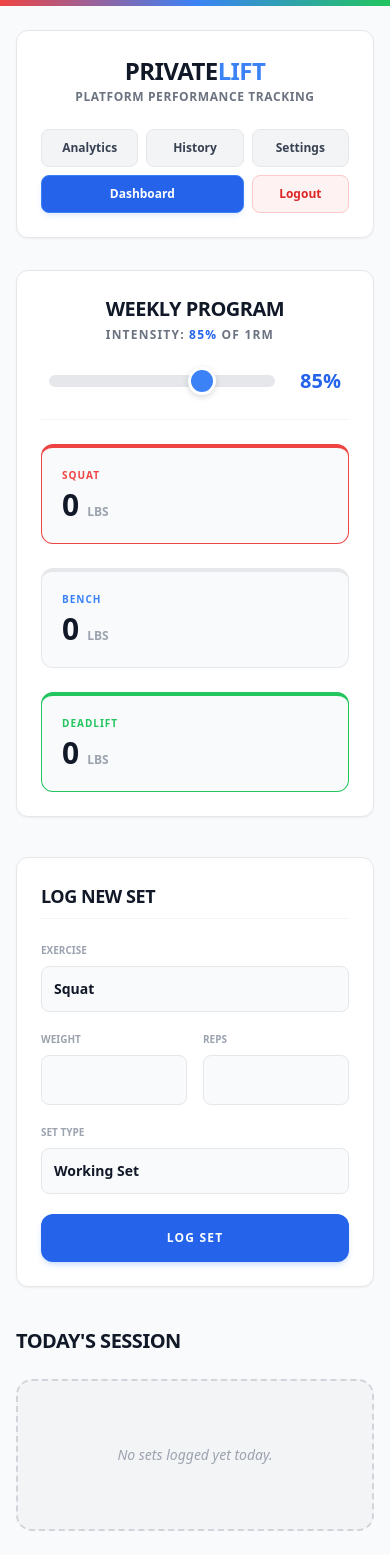
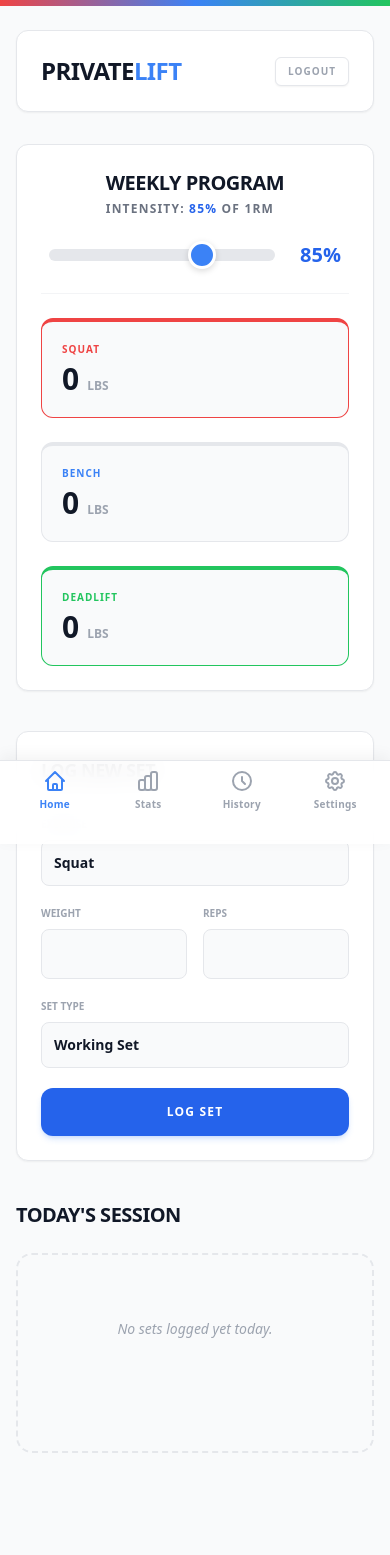
Before and after one commit to jeremiahn/PrivateLift, a Django app: page / in a window 390 px wide. After the commit the page ends 1453 px from the top, so only its background shows below. Run offline with Django 5.2, Linux system fonts and the light colour scheme; the visitor is signed in with stand-in values (Sample User, id 1); data that the repository does not hold is empty; some libraries are stand-ins or nearby versions.

Commit message:
Refactored dashboard HTMX layout, fixed timezone bug, and added native mobile tab bar

```diff
--- a/lifting/templates/lifting/base.html
+++ b/lifting/templates/lifting/base.html
@@ -7,46 +7,91 @@
     <script src="https://cdn.tailwindcss.com"></script>
     <script src="https://unpkg.com/htmx.org@1.9.10"></script>
 </head>
-<body hx-headers='{"X-CSRFToken": "{{ csrf_token }}"}' class="bg-gray-50 text-gray-900 dark:bg-gray-900 dark:text-gray-100 min-h-screen transition-colors duration-200">
+<body hx-headers='{"X-CSRFToken": "{{ csrf_token }}"}' class="bg-gray-50 text-gray-900 dark:bg-gray-900 dark:text-gray-100 min-h-screen transition-colors duration-200 relative">
 
     <div class="h-1.5 bg-gradient-to-r from-red-500 via-blue-500 to-green-500 w-full"></div>
 
-    <main class="max-w-6xl mx-auto px-4 py-6">
-        <header class="flex flex-col md:flex-row justify-between items-center bg-white dark:bg-gray-800 p-6 rounded-xl border border-gray-200 dark:border-gray-700 shadow-sm dark:shadow-lg mb-8 gap-6 transition-colors">
-            <div class="text-center md:text-left">
+    <main class="max-w-6xl mx-auto px-4 py-6 pb-24 md:pb-6">
+        <header class="flex flex-row justify-between items-center bg-white dark:bg-gray-800 p-6 rounded-xl border border-gray-200 dark:border-gray-700 shadow-sm dark:shadow-lg mb-8 transition-colors">
+            <div class="text-left">
                 <a href="{% url 'dashboard' %}" class="text-2xl font-black text-gray-900 dark:text-white tracking-tight hover:text-blue-500 transition">
                     PRIVATE<span class="text-blue-500">LIFT</span>
                 </a>
-                <p class="text-xs text-gray-500 dark:text-gray-400 font-semibold mt-0.5 uppercase tracking-wider">Platform Performance Tracking</p>
+                <p class="text-[10px] sm:text-xs text-gray-500 dark:text-gray-400 font-semibold mt-0.5 uppercase tracking-wider hidden sm:block">Platform Performance Tracking</p>
             </div>
 
             {% if request.user.is_authenticated %}
-            <nav class="grid grid-cols-3 sm:flex sm:flex-wrap items-center justify-center gap-2 w-full md:w-auto">
-                <a href="{% url 'analytics' %}" class="bg-gray-100 dark:bg-gray-700 hover:bg-gray-200 dark:hover:bg-gray-600 text-gray-700 dark:text-white text-center text-xs font-bold py-2.5 px-3 md:px-4 rounded-lg transition border border-gray-200 dark:border-gray-600/50 block">
-                    Analytics
+            <nav class="hidden md:flex items-center gap-2">
+
+                <a href="{% url 'dashboard' %}" class="bg-blue-600 hover:bg-blue-500 text-white text-center text-xs font-black py-2.5 px-4 rounded-lg transition border border-blue-500 shadow-md shadow-blue-500/10 dark:shadow-blue-900/20">
+                    Dashboard
                 </a>
-                <a href="{% url 'history' %}" class="bg-gray-100 dark:bg-gray-700 hover:bg-gray-200 dark:hover:bg-gray-600 text-gray-700 dark:text-white text-center text-xs font-bold py-2.5 px-3 md:px-4 rounded-lg transition border border-gray-200 dark:border-gray-600/50 block">
+
+                <a href="{% url 'analytics' %}" class="bg-gray-100 dark:bg-gray-700 hover:bg-gray-200 dark:hover:bg-gray-600 text-gray-700 dark:text-white text-center text-xs font-bold py-2.5 px-4 rounded-lg transition border border-gray-200 dark:border-gray-600/50">
+                    Stats
+                </a>
+                <a href="{% url 'history' %}" class="bg-gray-100 dark:bg-gray-700 hover:bg-gray-200 dark:hover:bg-gray-600 text-gray-700 dark:text-white text-center text-xs font-bold py-2.5 px-4 rounded-lg transition border border-gray-200 dark:border-gray-600/50">
                     History
                 </a>
-                <a href="{% url 'profile_settings' %}" class="bg-gray-100 dark:bg-gray-700 hover:bg-gray-200 dark:hover:bg-gray-600 text-gray-700 dark:text-white text-center text-xs font-bold py-2.5 px-3 md:px-4 rounded-lg transition border border-gray-200 dark:border-gray-600/50 block">
+                <a href="{% url 'profile_settings' %}" class="bg-gray-100 dark:bg-gray-700 hover:bg-gray-200 dark:hover:bg-gray-600 text-gray-700 dark:text-white text-center text-xs font-bold py-2.5 px-4 rounded-lg transition border border-gray-200 dark:border-gray-600/50">
                     Settings
                 </a>
 
-                <a href="{% url 'dashboard' %}" class="col-span-2 sm:inline bg-blue-600 hover:bg-blue-500 text-white text-center text-xs font-black py-2.5 px-3 md:px-4 rounded-lg transition border border-blue-500 block shadow-md shadow-blue-500/10 dark:shadow-blue-900/20">
-                    Dashboard
-                </a>
-
-                <form action="{% url 'logout' %}" method="post" class="col-span-1 sm:inline">
+                <form action="{% url 'logout' %}" method="post" class="inline m-0 ml-1">
                     {% csrf_token %}
-                    <button type="submit" class="w-full bg-red-50 dark:bg-red-900/40 hover:bg-red-100 dark:hover:bg-red-900/60 text-red-600 dark:text-red-200 text-center text-xs font-bold py-2.5 px-3 md:px-4 rounded-lg transition border border-red-200 dark:border-red-800/60 block">
+                    <button type="submit" class="bg-red-50 dark:bg-red-900/40 hover:bg-red-100 dark:hover:bg-red-900/60 text-red-600 dark:text-red-200 text-center text-xs font-bold py-2.5 px-4 rounded-lg transition border border-red-200 dark:border-red-800/60">
                         Logout
                     </button>
                 </form>
             </nav>
+
+            <div class="md:hidden flex items-center">
+                <form action="{% url 'logout' %}" method="post" class="m-0">
+                    {% csrf_token %}
+                    <button type="submit" class="text-[10px] font-black uppercase text-gray-400 hover:text-red-500 tracking-widest border border-gray-200 dark:border-gray-700 rounded-md px-3 py-1.5 bg-white dark:bg-gray-800 shadow-sm">
+                        Logout
+                    </button>
+                </form>
+            </div>
             {% endif %}
         </header>
 
         {% block content %}{% endblock %}
     </main>
+
+    {% if request.user.is_authenticated %}
+    <nav class="md:hidden fixed bottom-0 left-0 z-50 w-full h-[84px] bg-white/90 dark:bg-gray-900/90 backdrop-blur-md border-t border-gray-200 dark:border-gray-800 flex justify-around items-start pt-2 px-2 pb-6 shadow-[0_-4px_15px_rgba(0,0,0,0.05)] dark:shadow-[0_-4px_15px_rgba(0,0,0,0.2)]">
+
+        <a href="{% url 'dashboard' %}" class="flex flex-col items-center justify-center w-full {% if request.resolver_match.url_name == 'dashboard' %}text-blue-500{% else %}text-gray-400 hover:text-gray-600 dark:text-gray-500 dark:hover:text-gray-300{% endif %} transition-colors">
+            <svg xmlns="http://www.w3.org/2000/svg" class="h-6 w-6 mb-1" fill="none" viewBox="0 0 24 24" stroke="currentColor" stroke-width="2">
+                <path stroke-linecap="round" stroke-linejoin="round" d="M3 12l2-2m0 0l7-7 7 7M5 10v10a1 1 0 001 1h3m10-11l2 2m-2-2v10a1 1 0 01-1 1h-3m-6 0a1 1 0 001-1v-4a1 1 0 011-1h2a1 1 0 011 1v4a1 1 0 001 1m-6 0h6" />
+            </svg>
+            <span class="text-[10px] font-bold tracking-wide">Home</span>
+        </a>
+
+        <a href="{% url 'analytics' %}" class="flex flex-col items-center justify-center w-full {% if request.resolver_match.url_name == 'analytics' %}text-blue-500{% else %}text-gray-400 hover:text-gray-600 dark:text-gray-500 dark:hover:text-gray-300{% endif %} transition-colors">
+            <svg xmlns="http://www.w3.org/2000/svg" class="h-6 w-6 mb-1" fill="none" viewBox="0 0 24 24" stroke="currentColor" stroke-width="2">
+                <path stroke-linecap="round" stroke-linejoin="round" d="M9 19v-6a2 2 0 00-2-2H5a2 2 0 00-2 2v6a2 2 0 002 2h2a2 2 0 002-2zm0 0V9a2 2 0 012-2h2a2 2 0 012 2v10m-6 0a2 2 0 002 2h2a2 2 0 002-2m0 0V5a2 2 0 012-2h2a2 2 0 012 2v14a2 2 0 01-2 2h-2a2 2 0 01-2-2z" />
+            </svg>
+            <span class="text-[10px] font-bold tracking-wide">Stats</span>
+        </a>
+
+        <a href="{% url 'history' %}" class="flex flex-col items-center justify-center w-full {% if request.resolver_match.url_name == 'history' %}text-blue-500{% else %}text-gray-400 hover:text-gray-600 dark:text-gray-500 dark:hover:text-gray-300{% endif %} transition-colors">
+            <svg xmlns="http://www.w3.org/2000/svg" class="h-6 w-6 mb-1" fill="none" viewBox="0 0 24 24" stroke="currentColor" stroke-width="2">
+                <path stroke-linecap="round" stroke-linejoin="round" d="M12 8v4l3 3m6-3a9 9 0 11-18 0 9 9 0 0118 0z" />
+            </svg>
+            <span class="text-[10px] font-bold tracking-wide">History</span>
+        </a>
+
+        <a href="{% url 'profile_settings' %}" class="flex flex-col items-center justify-center w-full {% if request.resolver_match.url_name == 'profile_settings' %}text-blue-500{% else %}text-gray-400 hover:text-gray-600 dark:text-gray-500 dark:hover:text-gray-300{% endif %} transition-colors">
+            <svg xmlns="http://www.w3.org/2000/svg" class="h-6 w-6 mb-1" fill="none" viewBox="0 0 24 24" stroke="currentColor" stroke-width="2">
+                <path stroke-linecap="round" stroke-linejoin="round" d="M10.325 4.317c.426-1.756 2.924-1.756 3.35 0a1.724 1.724 0 002.573 1.066c1.543-.94 3.31.826 2.37 2.37a1.724 1.724 0 001.065 2.572c1.756.426 1.756 2.924 0 3.35a1.724 1.724 0 00-1.066 2.573c.94 1.543-.826 3.31-2.37 2.37a1.724 1.724 0 00-2.572 1.065c-.426 1.756-2.924 1.756-3.35 0a1.724 1.724 0 00-2.573-1.066c-1.543.94-3.31-.826-2.37-2.37a1.724 1.724 0 00-1.065-2.572c-1.756-.426-1.756-2.924 0-3.35a1.724 1.724 0 001.066-2.573c-.94-1.543.826-3.31 2.37-2.37.996.608 2.296.07 2.572-1.065z" />
+                <path stroke-linecap="round" stroke-linejoin="round" d="M15 12a3 3 0 11-6 0 3 3 0 016 0z" />
+            </svg>
+            <span class="text-[10px] font-bold tracking-wide">Settings</span>
+        </a>
+    </nav>
+    {% endif %}
+
 </body>
 </html>
--- a/lifting/templates/lifting/dashboard.html
+++ b/lifting/templates/lifting/dashboard.html
@@ -145,12 +145,13 @@
             <span class="text-gray-400 dark:text-gray-500 text-xs font-bold tracking-widest">{{ today|date:"M j, Y" }}</span>
         </div>
 
-        <div id="set-list" class="space-y-4">
+        <div id="set-list" class="border-2 border-dashed border-gray-200 dark:border-gray-700 rounded-2xl p-4 min-h-[200px] flex flex-col gap-4 transition-all">
+
             {% for set in todays_sets %}
-        <!-- Unique ID ensures HTMX knows exactly which card to remove -->
+                <div id="empty-state-placeholder" hx-swap-oob="delete"></div>
+
                 <div id="set-row-{{ set.id }}" class="flex items-center justify-between bg-white dark:bg-gray-800 p-4 rounded-xl border border-gray-200 dark:border-gray-700 shadow-sm transition-colors">
                     <div class="flex items-center gap-4">
-                <!-- Color Indicator -->
                         <div class="w-2 h-10 rounded-full
                             {% if 'SQUAT' in set.exercise|upper %}bg-red-500
                             {% elif 'BENCH' in set.exercise|upper %}bg-blue-500
@@ -173,7 +174,6 @@
                             <span class="text-[8px] text-gray-400 font-bold uppercase">reps</span>
                         </div>
 
-                <!-- HTMX Delete Button -->
                         <button
                             hx-delete="{% url 'delete_set' set.id %}"
                             hx-target="#set-row-{{ set.id }}"
@@ -189,10 +189,11 @@
                     </div>
                 </div>
             {% empty %}
-        <div id="no-sets" class="bg-gray-200/30 dark:bg-gray-800/30 border-2 border-dashed border-gray-300 dark:border-gray-800 rounded-2xl p-16 text-center">
+                <div id="empty-state-placeholder" class="w-full py-12 text-center">
                     <p class="text-gray-400 dark:text-gray-600 italic text-sm">No sets logged yet today.</p>
                 </div>
             {% endfor %}
+
         </div>
     </div>
 </div>
--- a/lifting/views.py
+++ b/lifting/views.py
@@ -18,7 +18,19 @@ def dashboard(request):
         percentage = 0.85
         p_val = 85
     working_weights = profile.get_weekly_program(percentage)
-    context = {'profile': profile, 'weights': working_weights, 'current_p': int(p_val)}
+
+    # Fetch today's sets and order them newest-first to match your HTMX layout
+    todays_sets = WorkoutSet.objects.filter(
+        session__user=request.user,
+        session__date=date.today()
+    ).order_by('-id')
+
+    context = {
+        'profile': profile,
+        'weights': working_weights,
+        'current_p': int(p_val),
+        'todays_sets': todays_sets
+    }
     return render(request, 'lifting/dashboard.html', context)
 
 @login_required
```
Also changed, not shown: docker-compose.yml (+21 -20 lines), lifting/templates/lifting/partials/set_row.html (+35 -14 lines), lifting/tests.py (+32 -1 lines), test_db.sqlite3 (added), 1 other file. Lines whose indentation alone changed are shown as unchanged.
